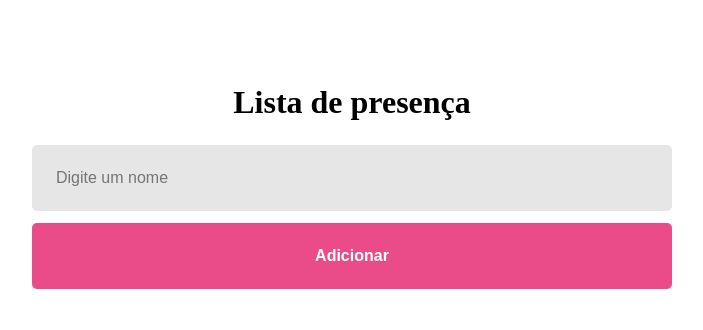
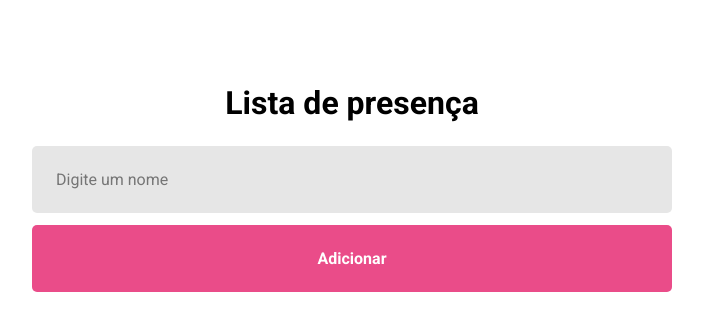
Before and after one commit to VitielloL/React-Study, a React (Vite) app: page / in a window 1280 px wide. Shown: the top 330 px of the page, without its empty margins (288-991 px from the left). Built offline with nearby package versions, Linux system fonts and the light colour scheme.

Commit message:
add font google

```diff
--- a/index.html
+++ b/index.html
@@ -1,12 +1,19 @@
 <!DOCTYPE html>
 <html lang="en">
+
 <head>
   <meta charset="UTF-8" />
   <meta name="viewport" content="width=device-width, initial-scale=1.0" />
   <title>App Lista de Presença</title>
+  <!-- Fonts Google -->
+  <link rel="preconnect" href="https://fonts.googleapis.com">
+  <link rel="preconnect" href="https://fonts.gstatic.com" crossorigin>
+  <link href="https://fonts.googleapis.com/css2?family=Roboto:wght@400;500;700&display=swap" rel="stylesheet">
 </head>
+
 <body>
   <div id="root"></div>
   <script type="module" src="/src/main.jsx"></script>
 </body>
+
 </html>
--- a/src/styles/global.css
+++ b/src/styles/global.css
@@ -3,3 +3,9 @@
     padding: 0;
     box-sizing: border-box;
 }
+
+body, input, button {
+    font-size: 16px;
+    font-family: 'Roboto', sans-serif;
+    -webkit-font-smoothing: antialiased;
+}
```
Lines whose indentation alone changed are shown as unchanged.
